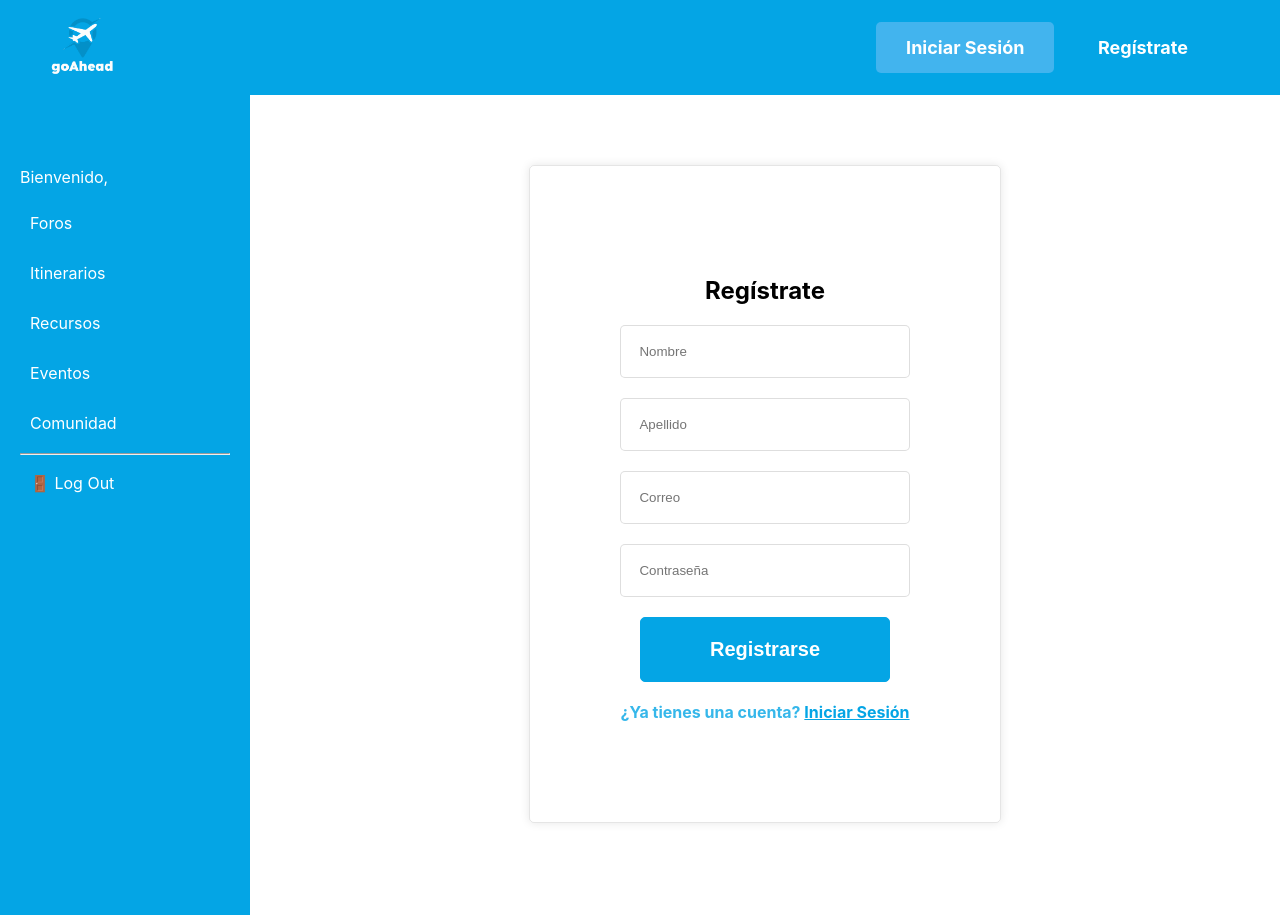
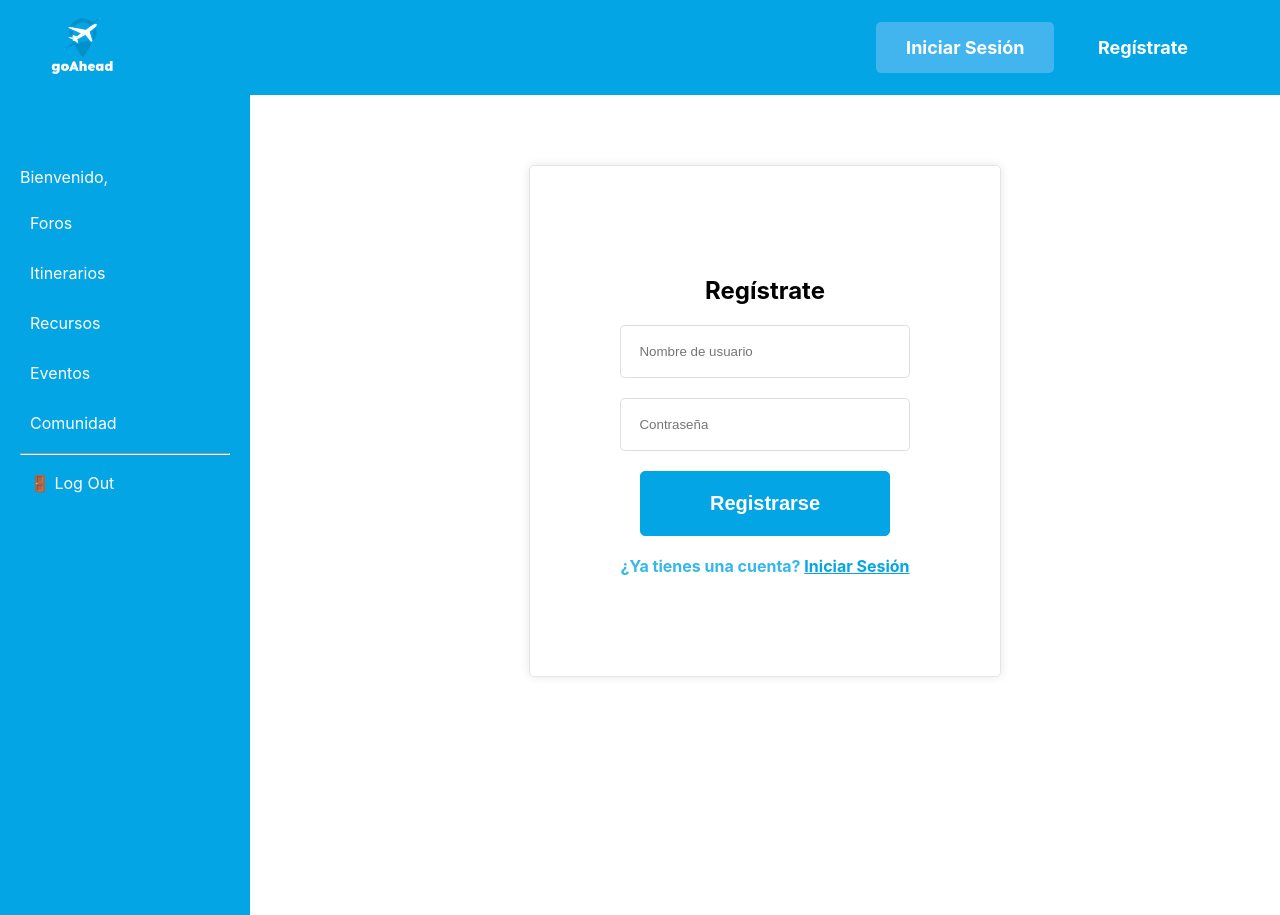
Before and after one commit to aleeeec02/goahead-ultimate, a React (Create React App) app in the folder react-node-app/client/: page /registro in a window 1280 px wide. Built offline with nearby package versions, Linux system fonts and the light colour scheme.

Commit message:
ADD (1)client/src/Pages/CreatePost.js, /PerfilUsuario, PostDetail. (2)INITIALIZE axios (3)MODIFY /client/src/index.js, , rutas.js, formulario-forgot-password.js, formulario-register.js

```diff
--- a/react-node-app/client/src/App.js
+++ b/react-node-app/client/src/App.js
@@ -3,6 +3,7 @@ import React from 'react';
 import './App.css';
 import Topbar from './Pages/Topbar';
 import Sidebar from './Pages/Sidebar';
+
 
 import Rutas from './rutas';
 
--- /dev/null
+++ b/react-node-app/client/src/Pages/CreatePost.js
@@ -0,0 +1,39 @@
+import React, { useState } from 'react';
+import { useNavigate } from 'react-router-dom';
+import axios from 'axios';
+
+const CreatePost = () => {
+  const [title, setTitle] = useState('');
+  const [content, setContent] = useState('');
+  const navigate = useNavigate();
+
+  const handleSubmit = async (event) => {
+    event.preventDefault();
+    try {
+      const response = await axios.post('/api/posts', { title, content });
+      console.log('Post created:', response.data);
+      navigate(`/posts/${response.data.postId}`); // Redireccionar a post específico
+    } catch (error) {
+      console.error('Error creating post:', error);
+    }
+  };
+
+  return (
+    <form onSubmit={handleSubmit}>
+      <input
+        type="text"
+        value={title}
+        onChange={(e) => setTitle(e.target.value)}
+        placeholder="Title"
+      />
+      <textarea
+        value={content}
+        onChange={(e) => setContent(e.target.value)}
+        placeholder="Content"
+      />
+      <button type="submit">Create Post</button>
+    </form>
+  );
+};
+
+export default CreatePost;
--- /dev/null
+++ b/react-node-app/client/src/Pages/PostDetail.js
@@ -0,0 +1,35 @@
+// PostDetail.js
+import React, { useState, useEffect } from 'react';
+import axios from 'axios';
+import { useParams } from 'react-router-dom';
+
+const PostDetail = () => {
+  const [post, setPost] = useState(null);
+  const { postId } = useParams(); // Get postId from URL params
+
+  useEffect(() => {
+    const fetchPost = async () => {
+      try {
+        const response = await axios.get(`/api/posts/${postId}`);
+        setPost(response.data);
+      } catch (error) {
+        console.error('Error fetching post', error);
+      }
+    };
+
+    if (postId) {
+      fetchPost();
+    }
+  }, [postId]);
+
+  if (!post) return <div>Loading...</div>;
+
+  return (
+    <div>
+      <h2>{post.title}</h2>
+      <p>{post.content}</p>
+    </div>
+  );
+};
+
+export default PostDetail;
--- a/react-node-app/client/src/Pages/formulario-forgot-password.js
+++ b/react-node-app/client/src/Pages/formulario-forgot-password.js
@@ -1,4 +1,6 @@
 // FormularioLogin.js
+
+//[TODO: Recuperar contraseña como insertar correo]
 import React from 'react';
 import '../style-pages/formulario-forgot-password.css';
 
--- a/react-node-app/client/src/Pages/formulario-register.js
+++ b/react-node-app/client/src/Pages/formulario-register.js
@@ -1,61 +1,59 @@
-// FormularioRegistro.js
-
-import React, {useState} from 'react';
-import axios from 'axios'
-
-
-
-
-import { Link, useLocation  } from 'react-router-dom';
-import Rutas from '../rutas';
+import React, { useState } from 'react';
+import axios from 'axios';
+import { Link } from 'react-router-dom';
 import '../style-pages/formulario-register.css';
 
 const FormularioRegistro = () => {
+  const [username, setUsername] = useState('');
+  const [password, setPassword] = useState('');
+
+  const handleSubmit = async (event) => {
+    event.preventDefault();
+    try {
+      // Make sure this URL and the object structure align with your API endpoint and expectations
+      const response = await axios.post('/api/users', {
+        username,
+        password,
+      });
+      console.log('Usuario registrado:', response.data);
+      // Handle response (e.g., redirect, show success message)
+    } catch (error) {
+      console.error('Error al registrar usuario:', error);
+      // Handle errors (e.g., show error message)
+    }
+  };
+
   return (
     <div className="registro-container">
       <h2>Regístrate</h2>
-
-      <form id="registroForm" action="/registro" method="POST">
+      <form id="registroForm" onSubmit={handleSubmit}>
         <input
           className="controllers"
           type="text"
-          id="nombre"
-          name="nombre"
-          placeholder="Nombre"
+          id="username"
+          name="username"
+          placeholder="Nombre de usuario"
           required
-        />
-        <input
-          className="controllers"
-          type="text"
-          id="apellido"
-          name="apellido"
-          placeholder="Apellido"
-          required
-        />
-        <input
-          className="controllers"
-          type="email"
-          id="correo"
-          name="correo"
-          placeholder="Correo"
-          required
+          value={username}
+          onChange={(e) => setUsername(e.target.value)}
         />
         <input
           className="controllers"
           type="password"
-          id="contrasena"
-          name="contrasena"
+          id="password"
+          name="password"
           placeholder="Contraseña"
           required
+          value={password}
+          onChange={(e) => setPassword(e.target.value)}
         />
-
         <input className="input-submit" type="submit" value="Registrarse" />
 
         <div className="volver-login">
           <p>
             ¿Ya tienes una cuenta? <Link to="/login" className="btn-login">
-                Iniciar Sesión
-              </Link>
+              Iniciar Sesión
+            </Link>
           </p>
         </div>
       </form>
--- a/react-node-app/client/src/index.js
+++ b/react-node-app/client/src/index.js
@@ -14,7 +14,4 @@ root.render(
   </React.StrictMode>
 );
 
-// If you want to start measuring performance in your app, pass a function
-// to log results (for example: reportWebVitals(console.log))
-// or send to an analytics endpoint. Learn more: https://bit.ly/CRA-vitals
 reportWebVitals();
--- a/react-node-app/client/src/rutas.js
+++ b/react-node-app/client/src/rutas.js
@@ -6,6 +6,9 @@ import FormularioRegistro from './Pages/formulario-register';
 import FormularioPassword from './Pages/formulario-forgot-password';
 import CrearDiscusionForm from './Pages/form-discusion';
 import Comunidad from './Pages/Comunidad';
+import CreatePost from './Pages/CreatePost';
+import PostDetail from './Pages/PostDetail';
+
 import verItinerario from './Pages/VerItinerario';
 
 
@@ -29,6 +32,10 @@ const Rutas = () => {
       <Route path="/foroContenido" element={<ForosContenido />} />
       <Route path="/formDiscusion" element={<CrearDiscusionForm />} />
       <Route path="/verItinerario" element={<verItinerario />} />
+      <Route path="/create-post" element={<CreatePost />} />
+      <Route path="/posts/:postId" element={<PostDetail />} />
+
+
 
 
 
--- a/react-node-app/package.json
+++ b/react-node-app/package.json
@@ -9,6 +9,7 @@
   "author": "",
   "license": "ISC",
   "dependencies": {
+    "axios": "^1.6.2",
     "express": "^4.18.2"
   },
   "description": ""
```
Also changed, not shown: react-node-app/client/src/Pages/PerfilUsuario.js (added, +22 -0 lines), 2 other files (tests, documents, lock files or other folders).
